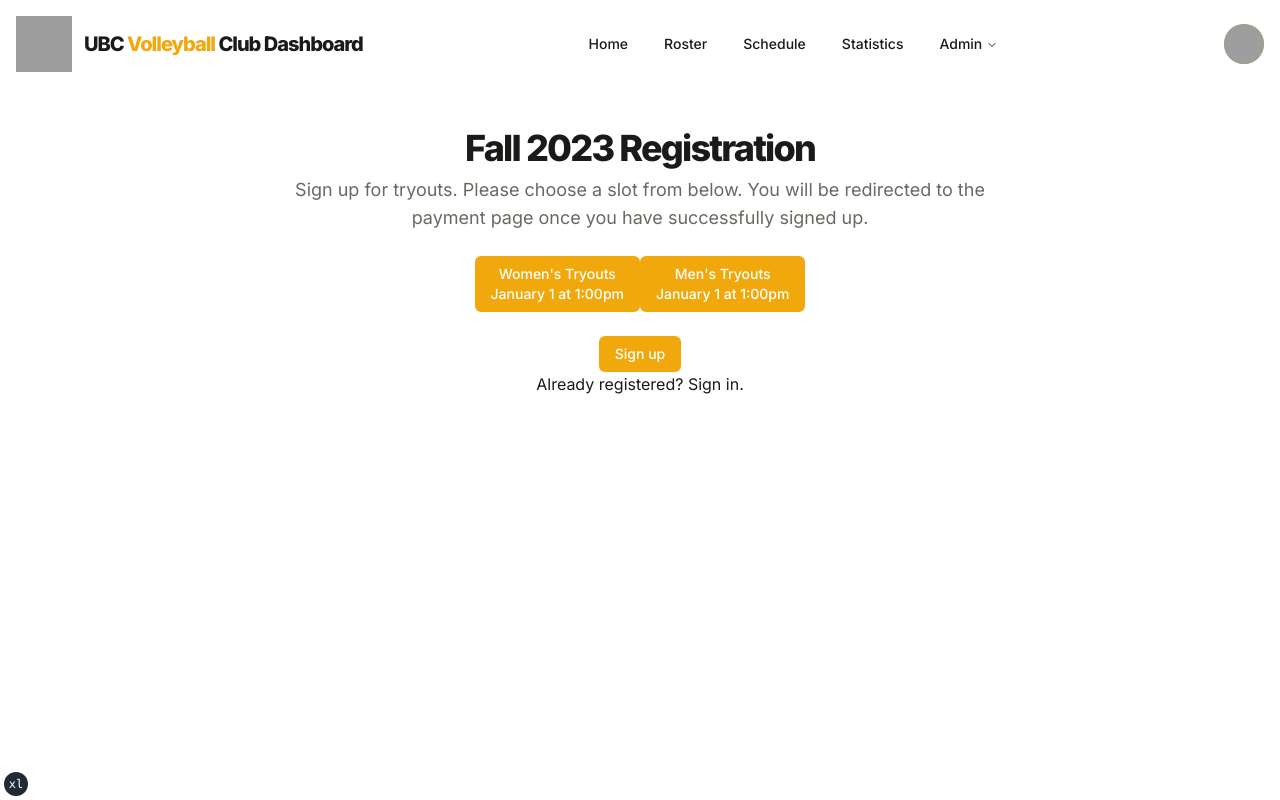
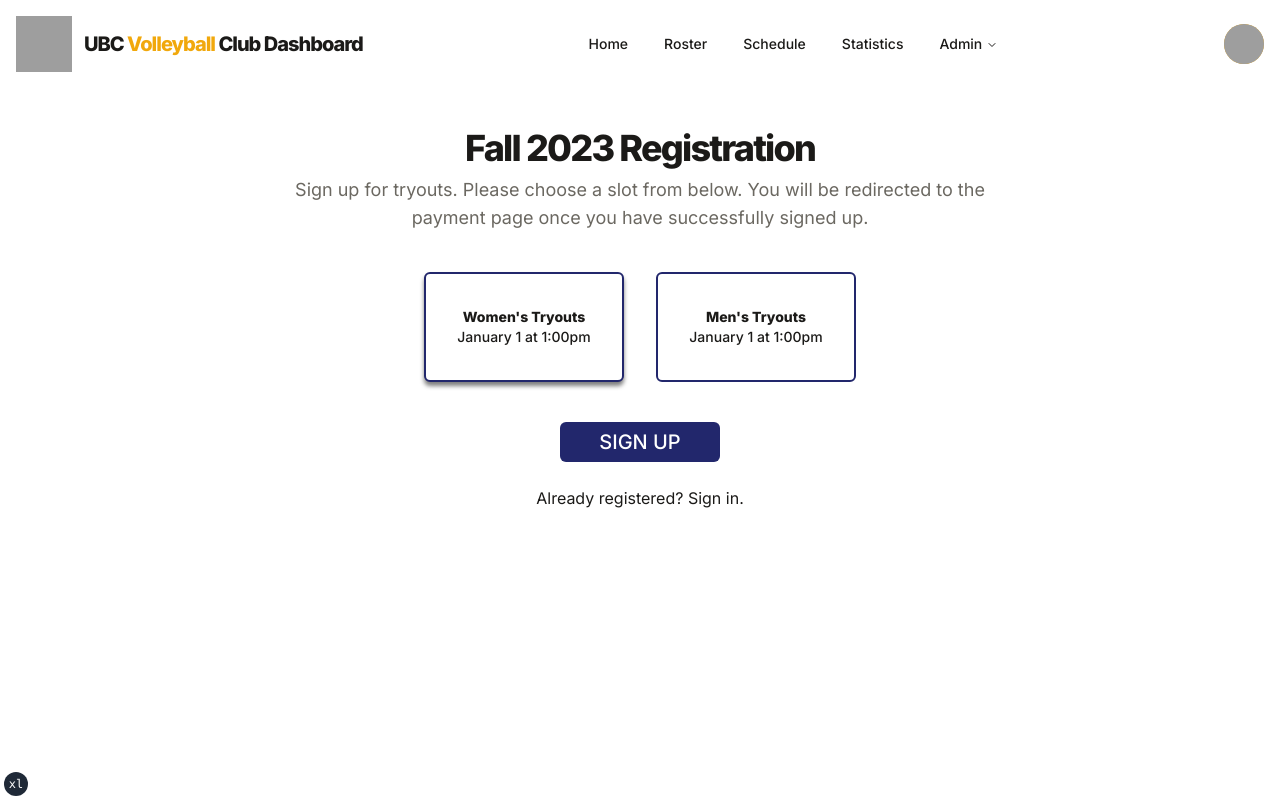
Before and after one commit to ubccsss/UBC-Volleyball-Club-Website, a Next.js app: page /tryouts in a window 1280 px wide. Built offline with nearby package versions, Linux system fonts and the light colour scheme; grey boxes are pictures that could not be loaded.

Commit message:
styling + tryouts logic

```diff
--- a/app/tryouts/page.tsx
+++ b/app/tryouts/page.tsx
@@ -1,6 +1,17 @@
+"use client"
+
 import { Button } from "@/src/components/ui/button";
+import { useState } from "react";
+import { custom } from "zod";
 
 export default function Page() {
+    const [selectedTryouts, setSelectedTryouts] = useState("women");
+
+    const handleSignup = () => {
+        console.log(selectedTryouts);
+
+      }
+
     return (
       <section className="container grid items-center justify-center gap-6 pb-8 pt-6 md:py-10">
         <div className="flex max-w-[980px] flex-col gap-2">
@@ -13,9 +24,13 @@ export default function Page() {
           </p>
         </div>
         <div className="flex items-center justify-center">
-            <Button>
+            <Button
+                variant={selectedTryouts === 'women' ? 'tryoutsselected' : 'tryouts'}
+                onClick={() => setSelectedTryouts('women')}
+                className="m-4"
+            >
                 <div>
-                    <h1>
+                    <h1 className="font-extrabold">
                         Women's Tryouts
                     </h1>
                     <p>
@@ -23,9 +38,13 @@ export default function Page() {
                     </p>
                 </div>
             </Button>
-            <Button>
+            <Button
+                variant={selectedTryouts === 'men' ? 'tryoutsselected' : 'tryouts'}
+                onClick={() => setSelectedTryouts('men')}
+                className="m-4"
+            >
                 <div>
-                    <h1>
+                    <h1 className="font-extrabold">
                         Men's Tryouts
                     </h1>
                     <p>
@@ -35,8 +54,8 @@ export default function Page() {
             </Button>
         </div>
         <div className="flex flex-col items-center justify-center">
-            <Button>
-                Sign up
+            <Button variant="custom" className="mb-6" onClick={handleSignup}>
+                SIGN UP
             </Button>
             <h1>
                 Already registered? Sign in.
--- a/src/components/ui/button.tsx
+++ b/src/components/ui/button.tsx
@@ -18,9 +18,13 @@ const buttonVariants = cva(
         ghost: "hover:bg-accent hover:text-accent-foreground",
         link: "underline-offset-4 hover:underline text-primary",
         custom:
-          "bg-[#22276c] w-40 h-[50px] text-white text-2xl font-inter rounded-10 hover:shadow-[0_4px_4px_0_rgba(0,0,0,25%)]",
+          "bg-[#22276c] w-40 h-[40px] text-white text-xl font-inter rounded-10 hover:shadow-[0_4px_4px_0_rgba(0,0,0,25%)]",
         accountType:
-          "bg-[#22276c] w-[200px] h-[144px] rounded-10 mb-[55px] justify-center items-center flex",
+          "bg-[#22276c] w-[200px] h-[120px] rounded-10 mb-[55px] justify-center items-center flex",
+        tryouts:
+          "bg-[#ffffff] w-[200px] h-[110px] border border-[#22276c] border-2 rounded-10 mb-[55px] justify-center items-center flex",
+        tryoutsselected:
+          "bg-[#ffffff] w-[200px] h-[110px] border border-[#22276c] border-2 rounded-10 mb-[55px] justify-center items-center flex shadow-[0_4px_4px_0_rgba(0,0,0,50%)]",
       },
       size: {
         default: "py-2 px-4",
```
